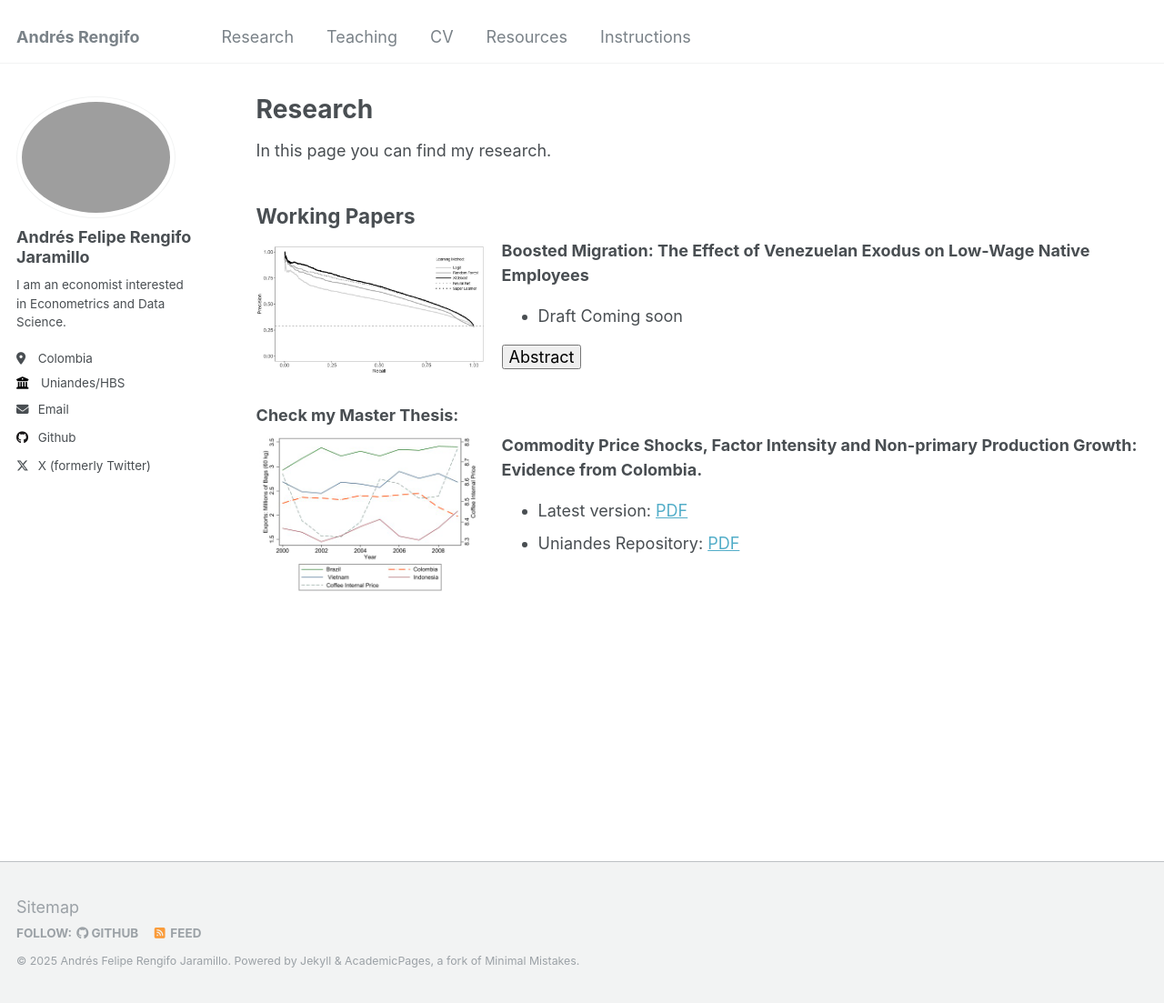
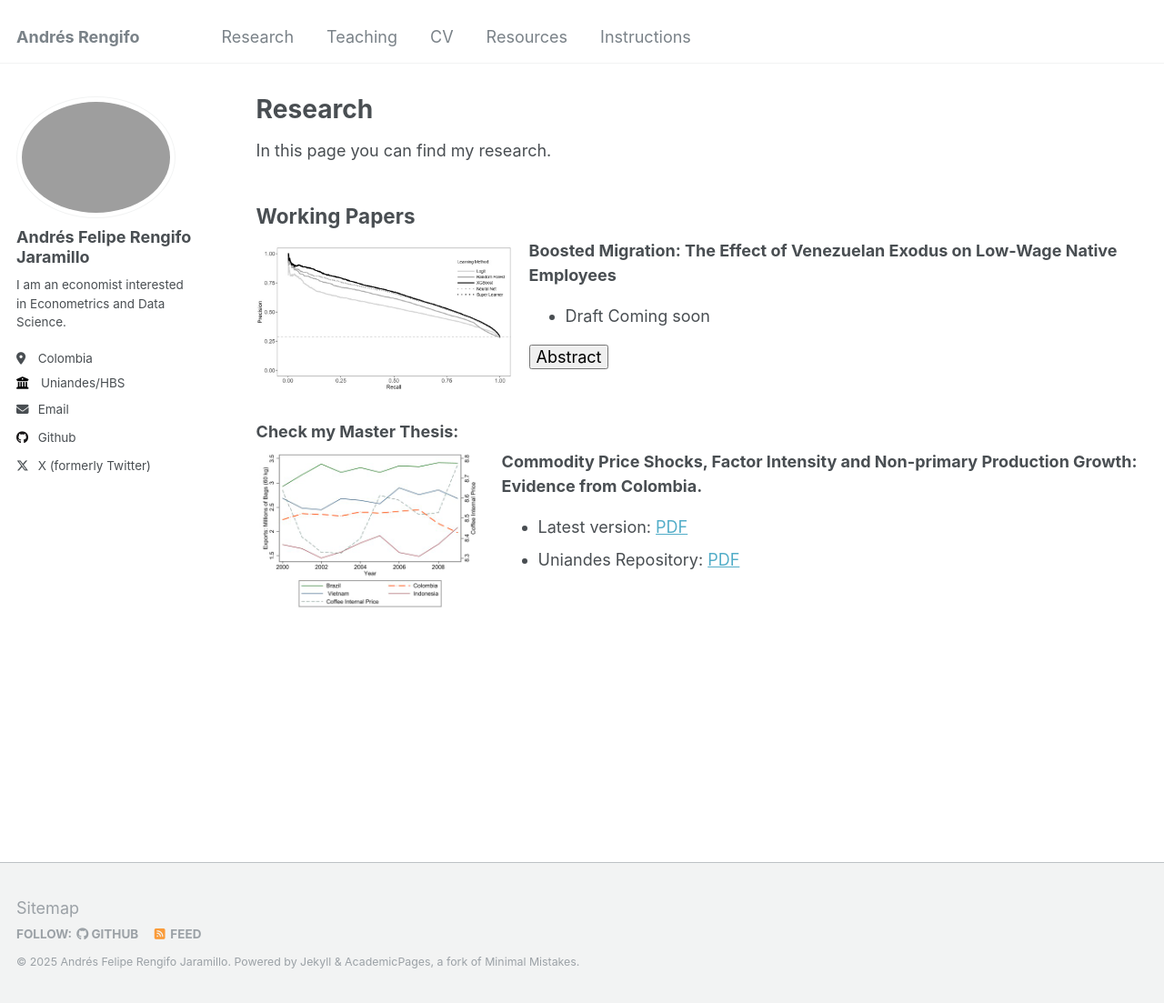
Before and after one commit to RengifoAndres/RengifoAndres.github.io, a Jekyll site: the page built from _pages/Research.md, in a window 1280 px wide and 1103 px high. Shown: the whole window at 91% size. Built offline with Jekyll 4.4.1, drawn with Linux system fonts in a browser that asks for light colours.

Commit message:
Update Research.md

```diff
--- a/_pages/Research.md
+++ b/_pages/Research.md
@@ -26,7 +26,7 @@ In this page you can find my research.
 ## Working Papers
 
 <div style="display: flex; align-items: flex-start; margin-bottom: 20px;">
-    <img src="/images/research_images/pr_re_auc.jpg" alt="AUC FOR MODELS" style="width: 250px; height: auto; margin-right: 20px;">
+    <img src="/images/research_images/pr_re_auc.jpg" alt="AUC FOR MODELS" style="width: 280px; height: auto; margin-right: 20px;">
   <div>
     <strong>Boosted Migration: The Effect of Venezuelan Exodus on Low-Wage Native Employees</strong><br>
     <ul>
```
